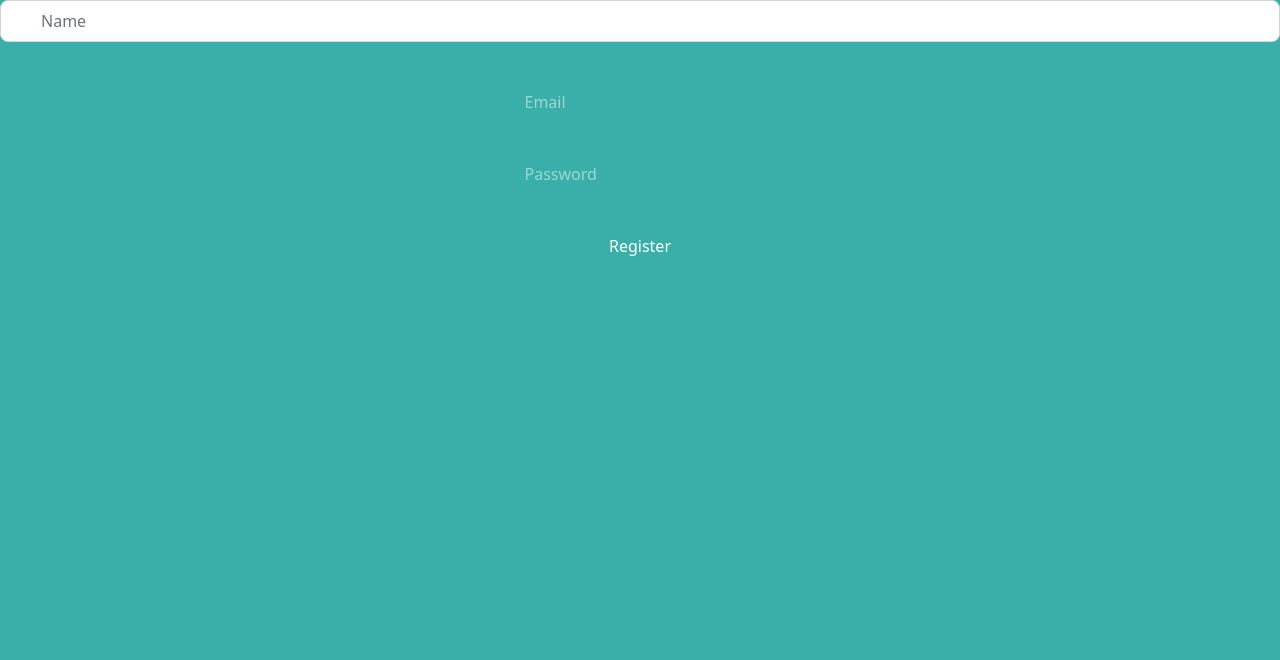
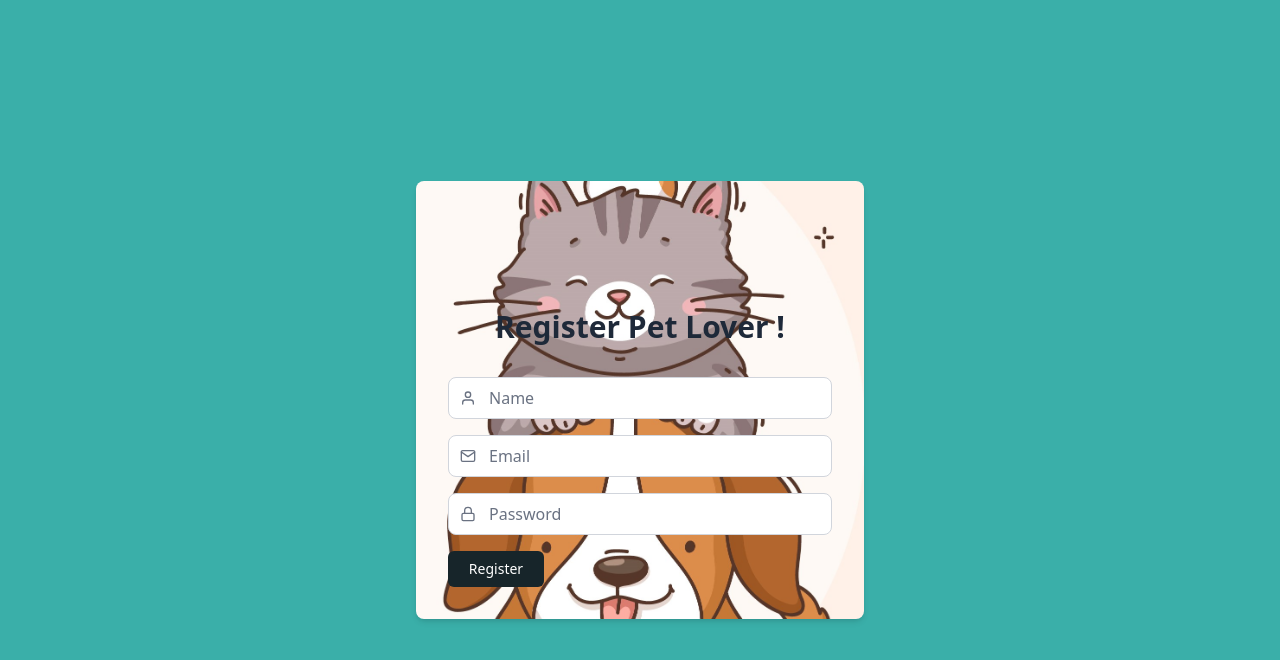
Before and after one commit to gamithf/petconnect, a React (Vite) app in the folder frontend/: page /register in a window 1280 px wide. Shown: the top 660 px of the page. Built offline with nearby package versions, Linux system fonts and the light colour scheme.

Commit message:
signup page

```diff
--- a/frontend/src/components/common/SideBar.jsx
+++ b/frontend/src/components/common/SideBar.jsx
@@ -113,7 +113,7 @@ const Sidebar = () => {
 
 // === Define routes directly with path ===
 const mainLinks = [
-  { title: "Home", icon: FiHome, path: "/" },
+  { title: "Home", icon: FiHome, path: "/home" },
   { title: "Pet Adoption/Lost", icon: FiHeart, path: "/pet-adoption" },
   { title: "AI Services", icon: FiCpu, path: "/ai-services" },
   { title: "Community", icon: FiUsers, path: "/community" },
--- a/frontend/src/pages/common/LandingPage.jsx
+++ b/frontend/src/pages/common/LandingPage.jsx
@@ -16,7 +16,10 @@ export default function Landing() {
   return (
     <div className="min-h-screen bg-[#3AAFA9] text-white">
       {/* Top Nav with Logo */}
-      <header className="p-4 flex flex-col sm:flex-row sm:justify-between sm:items-center bg-teal-500">
+      <header
+        className="p-4 flex flex-col sm:flex-row sm:justify-between sm:items-center
+  bg-teal-500/30 backdrop-blur-md border-b border-white/10 shadow-md rounded-xl"
+      >
         <h1 className="text-xl font-bold text-white mb-4 sm:mb-0">
           PetConnect
         </h1>
--- a/frontend/src/pages/common/Register.jsx
+++ b/frontend/src/pages/common/Register.jsx
@@ -2,6 +2,8 @@
 import { use, useState } from "react";
 import { useAxios } from "../../hooks/useAxios";
 import { useNavigate } from "react-router-dom";
+import loginbg from "../../assets/loginBg.jpg";
+import { FiLock, FiMail, FiUser } from "react-icons/fi";
 
 export default function Register() {
   const [formData, setFormData] = useState({
@@ -28,20 +30,53 @@ export default function Register() {
       data: formData,
     });
 
-    if (!error && data) {
-      console.log("User registered:", data.user);
-      // Optional: Redirect or show success message
+    if (formData.name && formData.email && formData.password) {
+      // Reset form data after successful registration
+      setFormData({
+        name: "",
+        email: "",
+        password: "",
+      });
+    }
     navigate("/home");
-    }
+
+    // if (!error && data) {
+    //   console.log("User registered:", data.user);
+    //   // Optional: Redirect or show success message
+    //   navigate("/home");
+    // }
   };
   return (
     <>
-      <div className="min-h-screen bg-[#3AAFA9] text-white">
-        <div className="text-center">
+      <div className="min-h-screen flex items-center justify-center bg-[#3AAFA9] p-4">
         {/* <h2 className="text-xl font-semibold">Register Page</h2>
           <p>Under development</p> */}
 
+        <div
+          className="w-full max-w-md rounded-lg shadow-md overflow-hidden relative"
+          style={{
+            backgroundImage: `url(${loginbg})`,
+            backgroundSize: "cover",
+            backgroundPosition: "center",
+            backgroundRepeat: "no-repeat",
+          }}
+        >
+          <div className="relative z-10 p-8 text-gray-800">
+            <div className="text-center mb-8">
+              <h1 className="text-3xl font-bold mt-24">Register Pet Lover !</h1>
+            </div>
+
+            {error && (
+              <div className="mb-4 p-2 text-sm text-red-600 bg-red-50 rounded-lg">
+                {error}
+              </div>
+            )}
             <form onSubmit={handleSubmit} className="space-y-6">
+              <div className="space-y-4">
+                <div className="relative">
+                  <div className="absolute inset-y-0 left-0 pl-3 flex items-center pointer-events-none">
+                    <FiUser className="text-gray-500" />
+                  </div>
                   <input
                     name="name"
                     placeholder="Name"
@@ -50,34 +85,52 @@ export default function Register() {
                     onChange={handleChange}
                     required
                   />
-            <br />
-            <br />
+                </div>
+
+                <div className="relative">
+                  <div className="absolute inset-y-0 left-0 pl-3 flex items-center pointer-events-none">
+                    <FiMail className="text-gray-500" />
+                  </div>
                   <input
                     name="email"
                     placeholder="Email"
+                    className="w-full pl-10 pr-4 py-2 border border-gray-300 rounded-lg focus:outline-none focus:ring-2 focus:ring-[#3AAFA9] bg-white bg-opacity-80 placeholder-gray-500 text-gray-800"
                     type="email"
                     value={formData.email}
                     onChange={handleChange}
                     required
                   />
-            <br />
-            <br />
+                </div>
+
+                <div className="relative">
+                  <div className="absolute inset-y-0 left-0 pl-3 flex items-center pointer-events-none">
+                    <FiLock className="text-gray-500" />
+                  </div>
                   <input
                     name="password"
                     placeholder="Password"
+                    className="w-full pl-10 pr-4 py-2 border border-gray-300 rounded-lg focus:outline-none focus:ring-2 focus:ring-[#3AAFA9] bg-white bg-opacity-80 placeholder-gray-500 text-gray-800"
                     type="password"
                     value={formData.password}
                     onChange={handleChange}
                     required
                   />
-            <br />
-            <br />
-            <button type="submit" disabled={loading}>
+                </div>
+
+                <button
+                  type="submit"
+                  disabled={loading}
+                  className="bg-[#17252A] text-white justify-center align-center px-4 py-2 rounded-md hover:opacity-90 transition text-sm cursor-pointer w-24 sm:w-24"
+                >
                   {loading ? "Registering..." : "Register"}
                 </button>
-            {error && <p style={{ color: "red" }}>{error}</p>}
-            {data && <p style={{ color: "green" }}>Registered successfully!</p>}
+
+                {data && (
+                  <p style={{ color: "green" }}>Registered successfully!</p>
+                )}
+              </div>
             </form>
+          </div>
         </div>
       </div>
     </>
```
Lines whose indentation alone changed are shown as unchanged.
